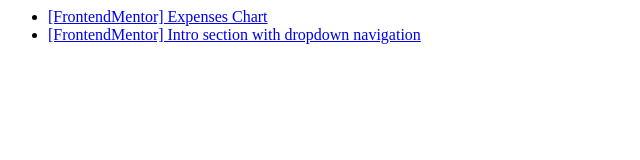
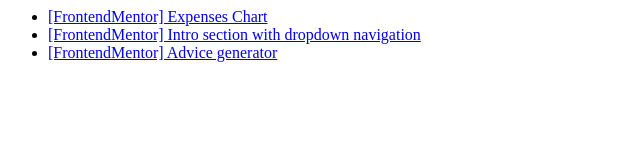
Before and after one commit to Usermator/usermator.github.io, a plain HTML site: page index.html in a window 1280 px wide. Shown: the whole page, without its empty margins (0-640 px from the left). Drawn offline with Linux system fonts and the light colour scheme.

Commit message:
HTML home changed

```diff
--- a/index.html
+++ b/index.html
@@ -8,6 +8,7 @@
     <ul>
         <li><a href="001-fm-expenses-chart/index.html">[FrontendMentor] Expenses Chart</a></li>
         <li><a href="002-fm-intro-section/index.html">[FrontendMentor] Intro section with dropdown navigation</a></li>
+        <li><a href="003-fm-advice-generator/index.html">[FrontendMentor] Advice generator</a></li>
     </ul>
 </body>
 </html>
```
